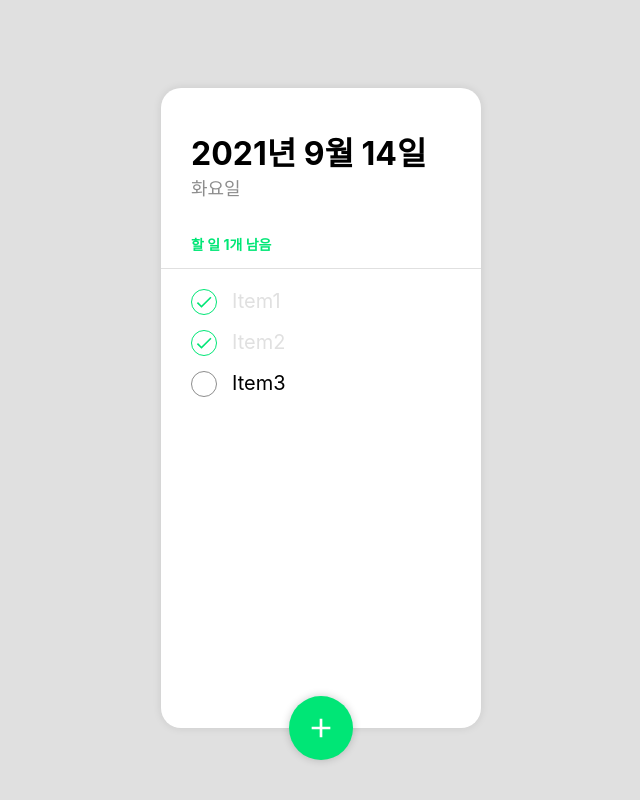
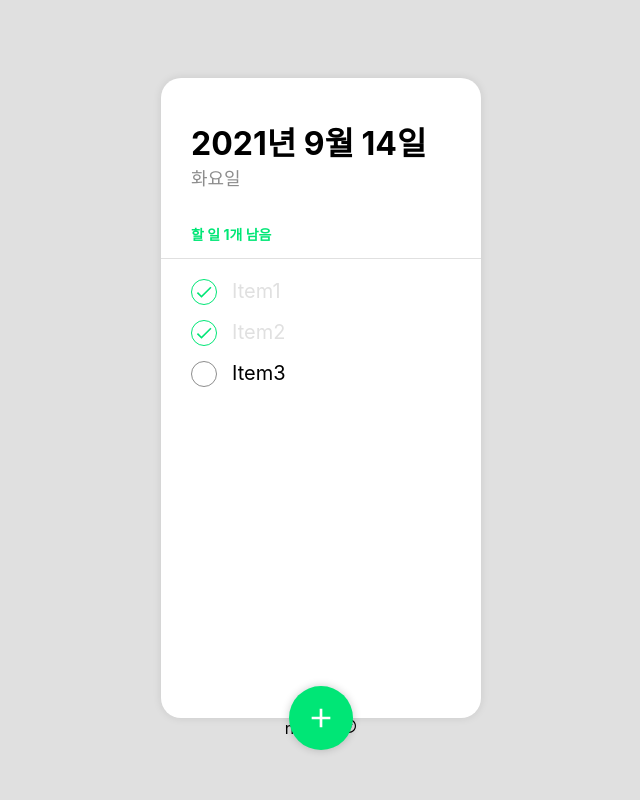
Before and after one commit to nan-noo/Todo-list, a React (Create React App) app: page / in a window 1280 px wide. Shown: the top 800 px of the page, without its empty margins (319-959 px from the left). Built offline with nearby package versions, Linux system fonts and the light colour scheme.

Commit message:
add footer

```diff
--- a/src/components/App.js
+++ b/src/components/App.js
@@ -1,10 +1,10 @@
 import React from 'react';
-
-import './Todo/Todo.css';
+import {AiOutlineSmile} from 'react-icons/ai';
 import Wrapper from './Wrapper/Wrapper';
 import TodoHeader from './Todo/TodoHeader';
 import TodoList from './Todo/TodoList';
 import TodoButton from './Todo/TodoButton';
+import './Todo/Todo.css';
 
 import TodoProvider from '../context/TodoContext';
 
@@ -18,6 +18,7 @@ function App() {
           <TodoButton/>
         </Wrapper>
       </TodoProvider>
+      <footer>nannoo<AiOutlineSmile/></footer>
     </div>
 
   );
```
